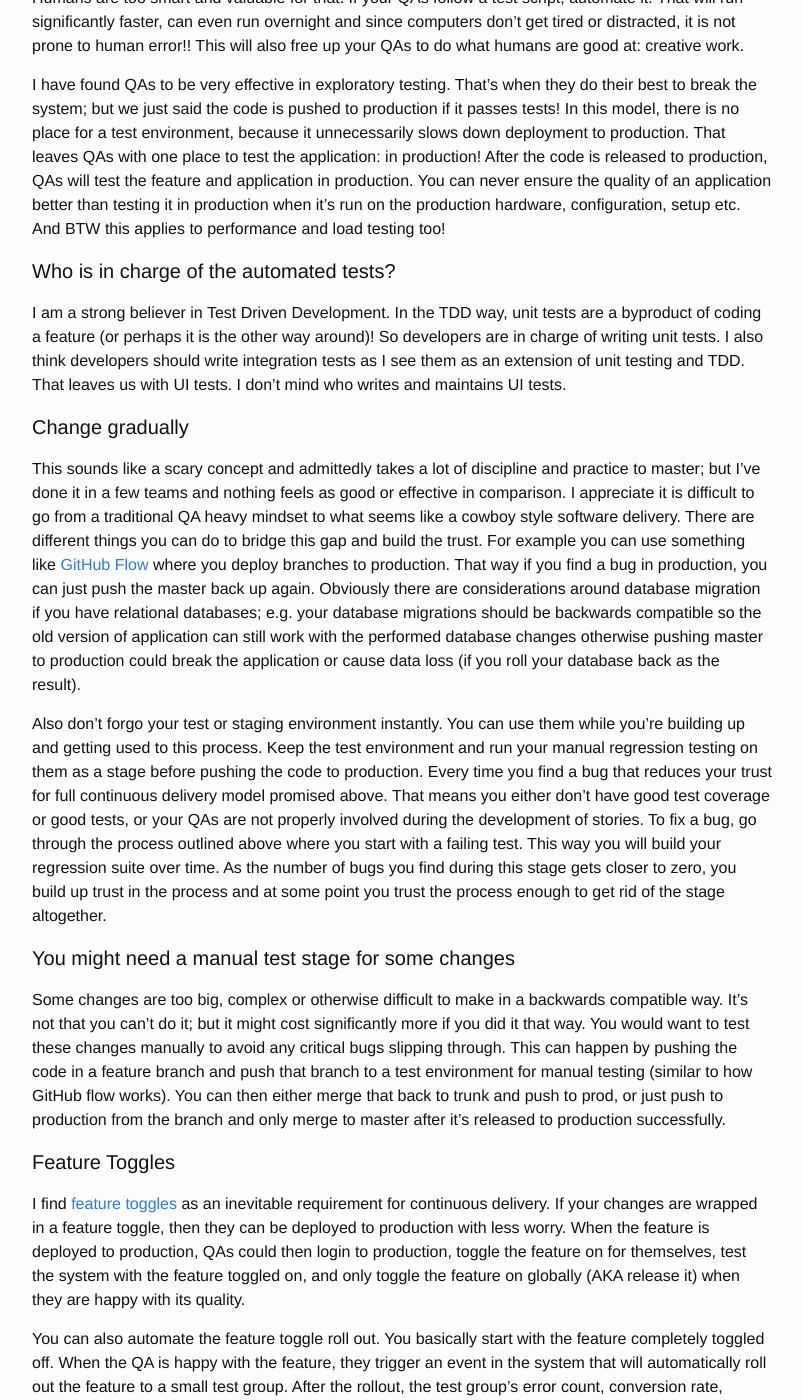
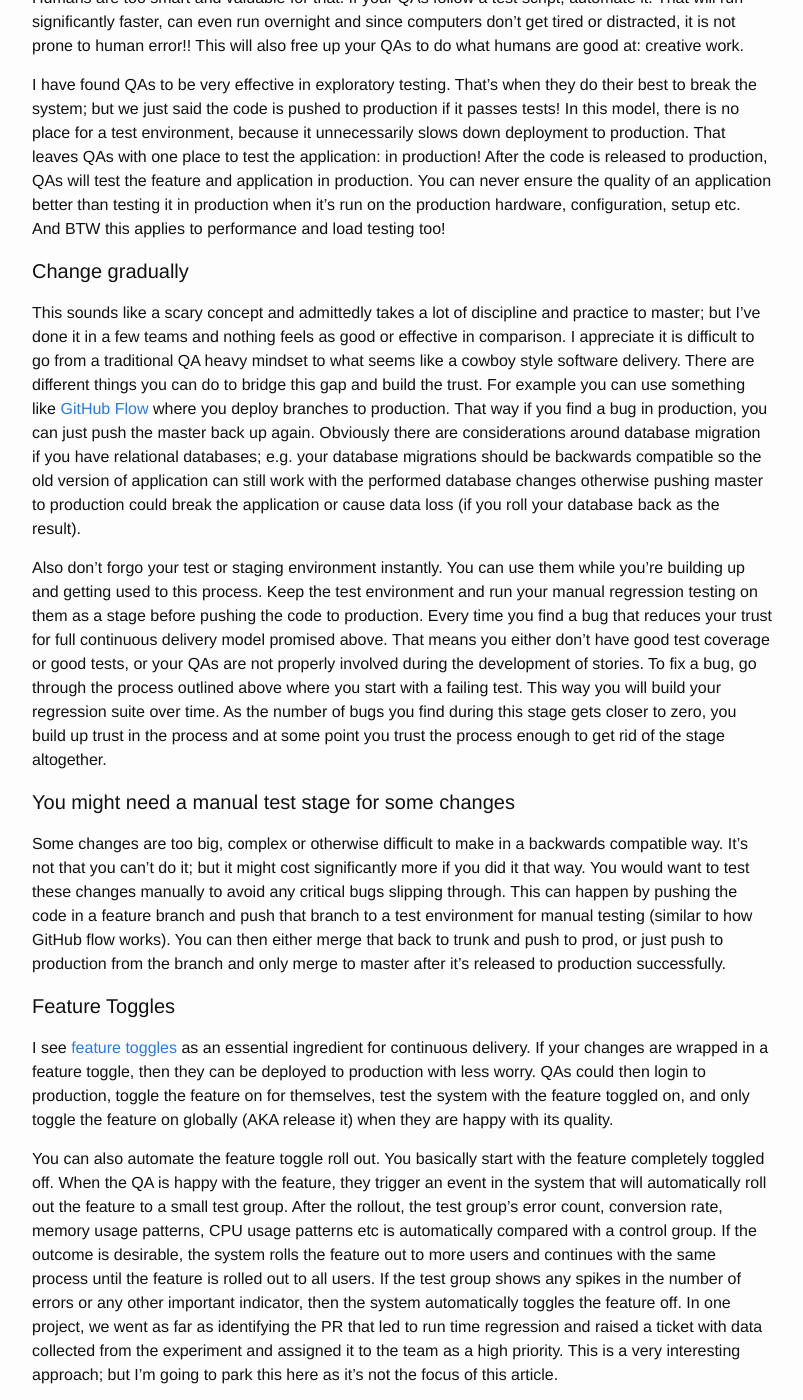
Before and after one commit to MehdiK/mehdik.github.io, a Jekyll site: the page built from _posts/2017-03-30-the-ultimate-software-qa-process.md, in a window 1280 px wide and 1400 px high, scrolled down 2506 px. Shown: the whole window, without its empty margins (238-1041 px from the left). Built offline with Jekyll 4.4.1, drawn with Linux system fonts in a browser that asks for light colours; nearby versions of some CDN libraries; comment, search, counter and statistics services are not loaded.

Commit message:
fixed up bdd to the rescue

```diff
--- a/_posts/2017-03-30-the-ultimate-software-qa-process.md
+++ b/_posts/2017-03-30-the-ultimate-software-qa-process.md
@@ -36,15 +36,12 @@ Having devs as quality gatekeepers is not all rosy though. When it comes to soft
 Also why get developers who are good at creating and enjoy doing it do something they're not very good at and don't necessarily enjoy doing? Having QAs in your team means better quality outcome. Also since your developers spend less time on manual testing, they will have more time for coding and you can get more features out.
 
 ### The ultimate software QA process
-You should have QAs in your team. Your milage might vary but I think this works very well with one QA per 5 to 8 developers depending on several factors (e.g. how good the devs are, how good the QAs are, how much test coverage you have, the maintainability of your codebase etc). Your QAs are not in a different team. They are PART of the team. Your QAs work closely with BAs to define the story and acceptance criteria before it's picked by developers. They attend the story kick off with BAs and developers to highlight and discuss corner cases, gotchas and pitfalls. As developers work through the stories, they pair with them to refine the acceptance criteria and help define acceptance tests, help write automated tests, test the feature as it's being coded, answer questions along with BAs and basically work on the story alongside the rest of the team. This way, by the time the story is done, it should be properly tested as well and there should be no surprises for anyone. So the story is not dev done. It. Is. [DONE](http://www.mehdi-khalili.com/definition-of-done-in-an-mvc-project) and it could go to production if it passes the peer review and the build. But the work of QA is not done yet.
+You should have QAs in your team. Your milage might vary but I think this works very well with one QA per 5 to 8 developers depending on several factors (e.g. how good the devs are, how good the QAs are, how much test coverage you have, the maintainability of your codebase etc). Your QAs are not in a different team. They are PART of the team. Your QAs work closely with BAs to define the story and acceptance criteria before it's picked by developers. They attend the story kick off with BAs and developers to highlight and discuss corner cases, gotchas and pitfalls. As developers work through the stories, they pair with them to refine the acceptance criteria and help define acceptance tests, help write automated tests, test the feature as it's being coded, answer questions along with BAs and basically work on the story alongside the rest of the team. This way, by the time the story is done, it should be properly tested as well and there should be no surprises for anyone. So the story is not dev done. It. Is. [DONE](/definition-of-done-in-an-mvc-project) and it could go to production if it passes the peer review and the build. But the work of QA is not done yet.
 
 #### Exploratory testing
 In absence of test automation, most QAs come up with large body of test cases and run through them manually. QAs should not follow test scripts. Computers are really good and fast at following scripts. Humans are too smart and valuable for that. If your QAs follow a test script, automate it. That will run significantly faster, can even run overnight and since computers don't get tired or distracted, it is not prone to human error!! This will also free up your QAs to do what humans are good at: creative work.
 
 I have found QAs to be very effective in exploratory testing. That's when they do their best to break the system; but we just said the code is pushed to production if it passes tests! In this model, there is no place for a test environment, because it unnecessarily slows down deployment to production. That leaves QAs with one place to test the application: in production! After the code is released to production, QAs will test the feature and application in production. You can never ensure the quality of an application better than testing it in production when it's run on the production hardware, configuration, setup etc. And BTW this applies to performance and load testing too!
-
-#### Who is in charge of the automated tests?
-I am a strong believer in Test Driven Development. In the TDD way, unit tests are a byproduct of coding a feature (or perhaps it is the other way around)! So developers are in charge of writing unit tests. I also think developers should write integration tests as I see them as an extension of unit testing and TDD. That leaves us with UI tests. I don't mind who writes and maintains UI tests.
 
 #### Change gradually
 This sounds like a scary concept and admittedly takes a lot of discipline and practice to master; but I've done it in a few teams and nothing feels as good or effective in comparison. I appreciate it is difficult to go from a traditional QA heavy mindset to what seems like a cowboy style software delivery. There are different things you can do to bridge this gap and build the trust. For example you can use something like [GitHub Flow](https://guides.github.com/introduction/flow/) where you deploy branches to production. That way if you find a bug in production, you can just push the master back up again. Obviously there are considerations around database migration if you have relational databases; e.g. your database migrations should be backwards compatible so the old version of application can still work with the performed database changes otherwise pushing master to production could break the application or cause data loss (if you roll your database back as the result).
@@ -55,7 +52,7 @@ Also don't forgo your test or staging environment instantly. You can use them wh
 Some changes are too big, complex or otherwise difficult to make in a backwards compatible way. It's not that you can't do it; but it might cost significantly more if you did it that way. You would want to test these changes manually to avoid any critical bugs slipping through. This can happen by pushing the code in a feature branch and push that branch to a test environment for manual testing (similar to how GitHub flow works). You can then either merge that back to trunk and push to prod, or just push to production from the branch and only merge to master after it's released to production successfully.
 
 #### Feature Toggles
-I find [feature toggles](https://martinfowler.com/articles/feature-toggles.html) as an inevitable requirement for continuous delivery. If your changes are wrapped in a feature toggle, then they can be deployed to production with less worry. When the feature is deployed to production, QAs could then login to production, toggle the feature on for themselves, test the system with the feature toggled on, and only toggle the feature on globally (AKA release it) when they are happy with its quality.
+I see [feature toggles](https://martinfowler.com/articles/feature-toggles.html) as an essential ingredient for continuous delivery. If your changes are wrapped in a feature toggle, then they can be deployed to production with less worry. QAs could then login to production, toggle the feature on for themselves, test the system with the feature toggled on, and only toggle the feature on globally (AKA release it) when they are happy with its quality.
 
 You can also automate the feature toggle roll out. You basically start with the feature completely toggled off. When the QA is happy with the feature, they trigger an event in the system that will automatically roll out the feature to a small test group. After the rollout, the test group's error count, conversion rate, memory usage patterns, CPU usage patterns etc is automatically compared with a control group. If the outcome is desirable, the system rolls the feature out to more users and continues with the same process until the feature is rolled out to all users. If the test group shows any spikes in the number of errors or any other important indicator, then the system automatically toggles the feature off. In one project, we went as far as identifying the PR that led to run time regression and raised a ticket with data collected from the experiment and assigned it to the team as a high priority. This is a very interesting approach; but I'm going to park this here as it's not the focus of this article.
 
```
Also changed, not shown: _posts/2011-02-16-bdd-to-the-rescue.md (+5 -5 lines).
